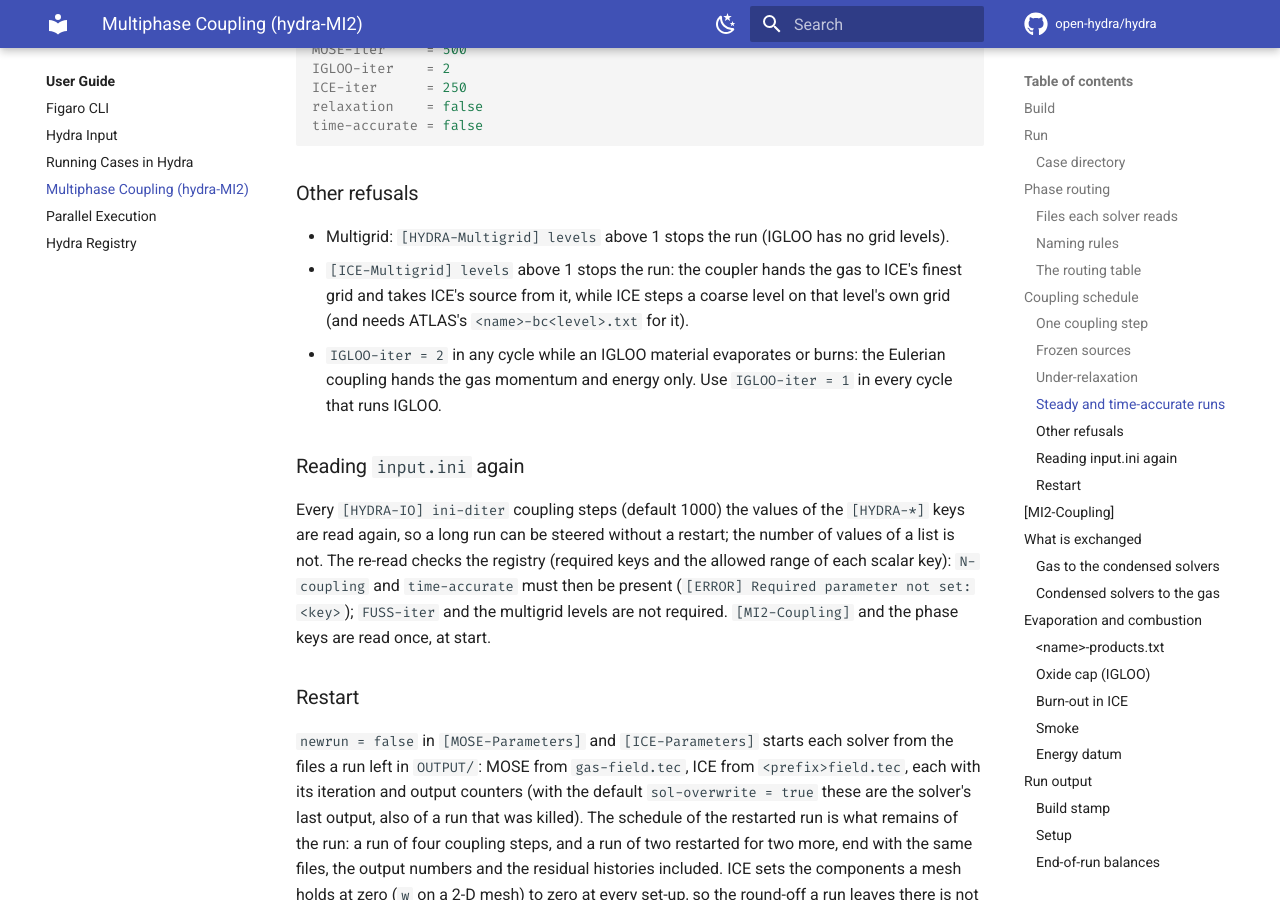
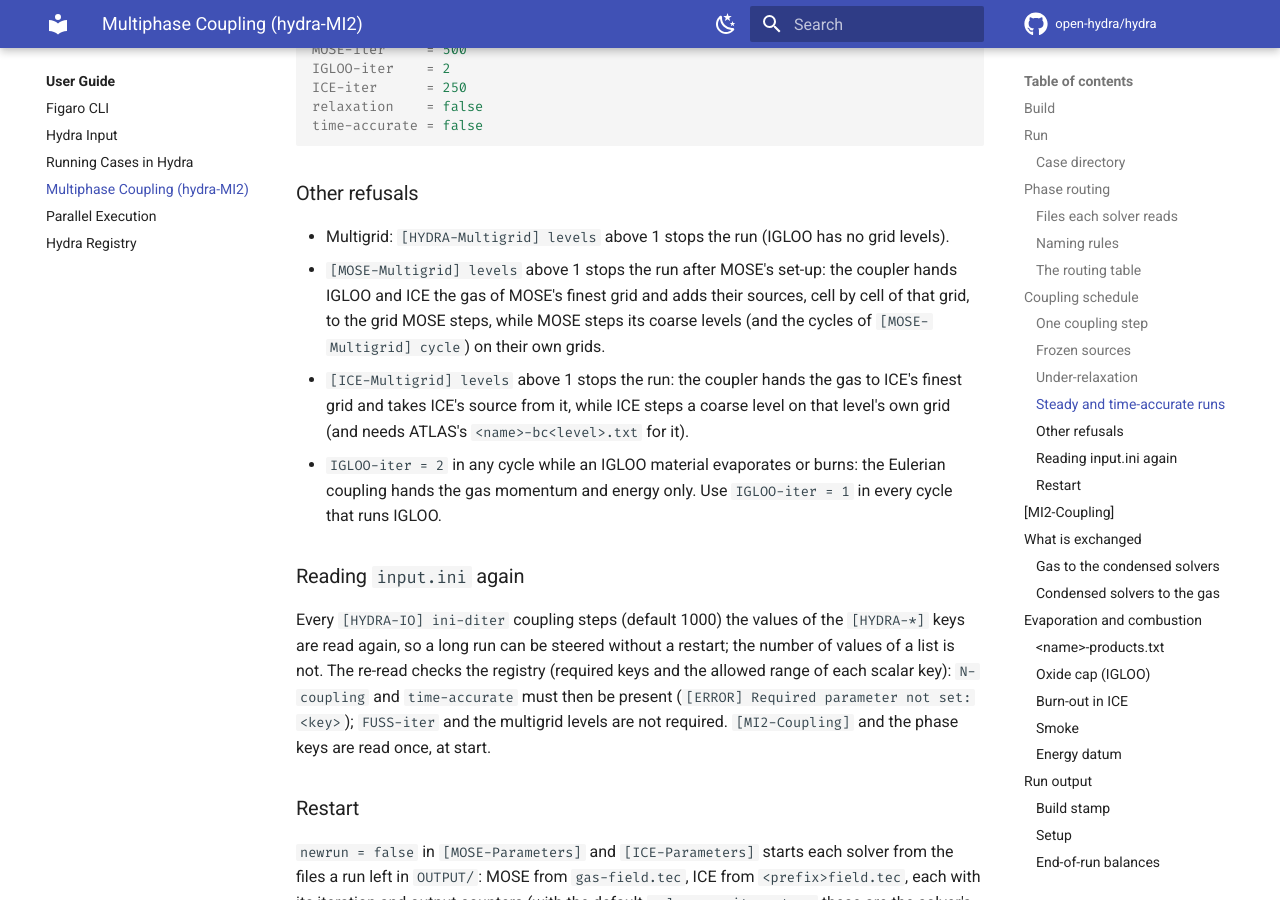
Before and after one commit to open-hydra/hydra, an MkDocs documentation site: the page built from docs/user/mi2.md, in a window 1280 px wide and 900 px high, scrolled down 6539 px. Built offline with MkDocs 1.6.1 and Material for MkDocs 9.7.7, drawn with Linux system fonts in a browser that asks for light colours; comment, search, counter and statistics services are not loaded; some of the changed text lies outside the part shown.

Commit message:
hydra-MI2: refuse MOSE's own grid levels, which the coupler does not couple
hydra-MI2 refused [HYDRA-Multigrid] levels > 1 and ICE's own levels, never
MOSE's: with [MOSE-Multigrid] levels > 1 (and ATLAS's coarse boundary file)
MOSE stepped its coarse grids while the coupler handed IGLOO and ICE the gas
of the finest grid and added their sources, by that grid's cell indices, to
the grid MOSE was stepping. No message, wrong results: evap-box with
levels = 2 ended after 157 of its 1000 MOSE iterations with 6.3e-11 kg of
vapour gained by the gas against 1.26e-8; evap-box-ta's closed-domain H2O
balance was off by 0.95 (both on MOSE 9f891cc; on 1e5cc8d the same leg again
ends after 157 iterations).

The run now stops after MOSE's set-up, as it does for ICE's levels. With
levels = 1 MOSE 1e5cc8d itself stops on cycle = v|w ("needs the coarser grid
levels"), so its FAS cycle is not reachable under the coupler either.

Gate p36_multigrid_refusal_check.sh: evap-box with the key and ATLAS's coarse
boundary file (test/mi2-checks/data/evap-box-gas-bc2.txt: BCB with
[ATLAS-Parameters] MG-levels = 2); [HYDRA-Multigrid] levels = 2, whose
refusal no gate reached; levels = 1 as the control. 5 passed, 0 failed; on
the build without the refusal 3 passed, 2 failed (the run goes on to
GAME OVER).

Measured at 9387016 (the two commits of main since then change
CMakeLists.txt only), ifx 2023.1.0, MOSE 1e5cc8d, ICE 1762e86, IGLOO b288076,
one thread: evap-box, evap-box-ta, evap-box-sa, evap-box-ord2 and
JPL-Eulerian-20micron byte-identical with and without the refusal (219
output files; logs equal but for the run times) and to the stored
references.

docs/user/mi2.md: the refusal and its message row; docs/development/
testing.md: the gate's row.

Co-Authored-By: Claude Fable 5.2 <noreply@anthropic.com>
Claude-Session: https://claude.ai/code/session_01YbtUqacA6qYqYfoFJvSCJ8

```diff
--- a/docs/user/mi2.md
+++ b/docs/user/mi2.md
@@ -252,6 +252,9 @@ time-accurate = false
 ### Other refusals
 
 - Multigrid: `[HYDRA-Multigrid] levels` above 1 stops the run (IGLOO has no grid levels).
+- `[MOSE-Multigrid] levels` above 1 stops the run after MOSE's set-up: the coupler hands IGLOO and ICE the gas of
+  MOSE's finest grid and adds their sources, cell by cell of that grid, to the grid MOSE steps, while MOSE steps its
+  coarse levels (and the cycles of `[MOSE-Multigrid] cycle`) on their own grids.
 - `[ICE-Multigrid] levels` above 1 stops the run: the coupler hands the gas to ICE's finest grid and takes ICE's source
   from it, while ICE steps a coarse level on that level's own grid (and needs ATLAS's `<name>-bc<level>.txt` for it).
 - `IGLOO-iter = 2` in any cycle while an IGLOO material evaporates or burns: the Eulerian coupling hands the gas
@@ -593,6 +596,7 @@ table quotes their characteristic words.
 | setup | `the smoke has no family: ICE is not run`; `relaxation = true blends two coupling steps` | smoke of an IGLOO material |
 | setup | `cycle <c> advances MOSE and ICE together with time-accurate on` | [time modes](#steady-and-time-accurate-runs) |
 | setup | `ICE restarts ([ICE-Parameters] newrun = false) and its hand-off cannot be used: ...` (a time-accurate continuation, or ICE in no cycle) | [restart](#a-restart-that-cannot-be-continued-exactly) |
+| setup | `[MOSE-Multigrid] levels = <n>: the coupler hands IGLOO and ICE the gas of MOSE's finest grid ...` | MOSE's coarse levels are not coupled: use `levels = 1` |
 | setup | `[ICE-Multigrid] levels = <n>: the coupler hands the gas to ICE's finest grid ...` | ICE's coarse levels are not coupled: use `levels = 1` |
 | setup | `newrun = false with IGLOO, and IGLOO iterates in cycle <c>, a time-accurate cycle` | a cold IGLOO start does not continue a time-accurate run: start a new run from the fields ([restart](#a-restart-that-cannot-be-continued-exactly)) |
 | step | `MOSExIGLOO: IGLOO gasblock <b> extends beyond MOSE's ghosted range` | the gas and particle meshes disagree |
```
Also changed, not shown: docs/development/testing.md (+1 -0 lines), 3 other files.
